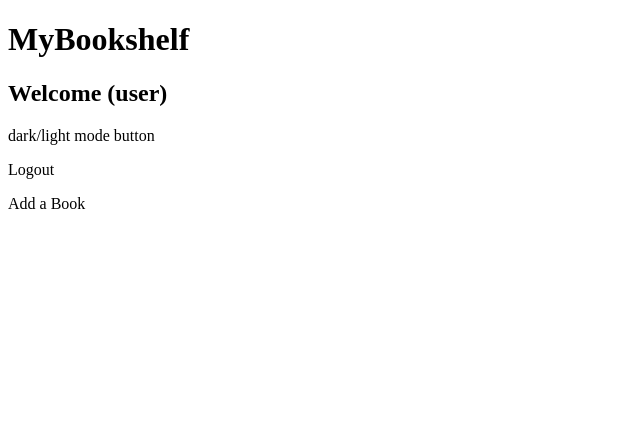
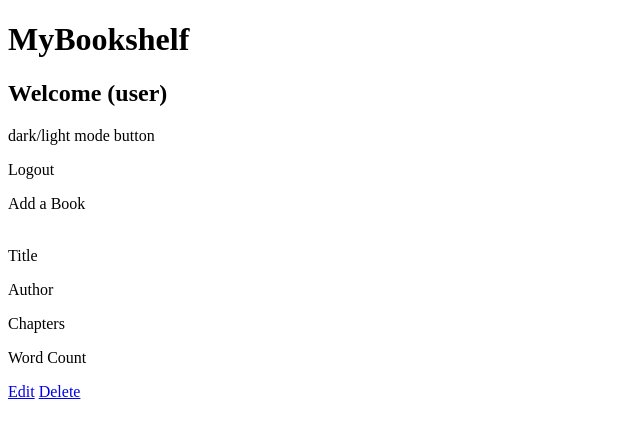
Before and after one commit to Theresa1897/MyBookshelf, a Python web app: template flask_app/templates/edit.html in a window 1280 px wide. Shown: the top 439 px of the page, without its empty margins (0-640 px from the left). Run offline with Jinja, Linux system fonts and the light colour scheme; the template is opened without the code that fills it, so the values that code supplies are empty.

Commit message:
edit html added on

```diff
--- a/flask_app/templates/edit.html
+++ b/flask_app/templates/edit.html
@@ -8,6 +8,7 @@
 </head>
 <body>
     <container>
+                                                        <!-- ADD IN INPUT BOXES WITH PREFILLED INFORMATION FOR EDIT PAGE -->
         <header>
             <h1>MyBookshelf</h1>
             <h2>Welcome (user)</h2>
@@ -17,9 +18,23 @@
         <div id="add">
             Add a Book
         </div>
-
-
-
+        <img name="book_img">
+        <p class="T-A">
+            <p>Title</p>
+            <p>Author</p>
+        </p>
+        <p class="count">
+            <p>Chapters</p>
+            <p>Word Count</p>
+        </p>
+        <p class="tools">
+            <a href="edit">Edit</a>
+            <a href="delete">Delete</a>
+        </p>
+        <!-- TEXT BOX -- DESCRIPTION -->
+        <!-- complete/ Incomplete -->
+        <!-- read / Not Read -->
+        <!-- Download / Not Downloaded -->
         <span id="spotify">
             <!-- ADD SPOTIFY API!!!!!!!!!!!!!! -->
         </span>
```
